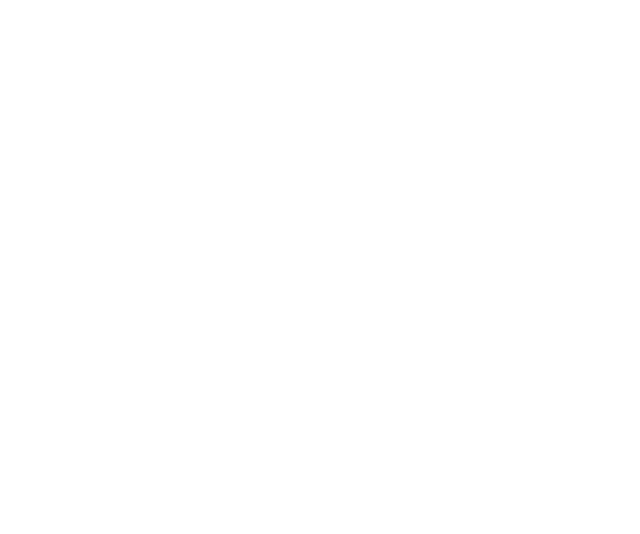
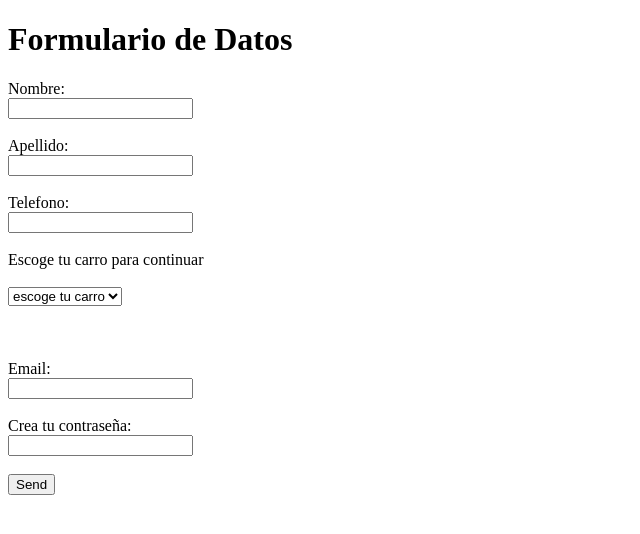
Before and after one commit to anadurand/leccion13, a plain HTML site: page index.html in a window 1280 px wide. Shown: the whole page, without its empty margins (0-640 px from the left). Drawn offline with Linux system fonts and the light colour scheme.

Commit message:
leccion 13 formulario

```diff
--- a/index.html
+++ b/index.html
@@ -7,6 +7,45 @@
   <title>Document</title>
 </head>
 <body>
+<h1>Formulario de Datos</h1>
+<section>
+  <form action="" onsubmit="return validacion()">
+    <div>
+      <label for="nombre">Nombre:</label><br>
+      <input id="nombre" type="text" required>
+    </div><br>
+    <div>
+      <label for="apellido">Apellido:</label><br>
+      <input id="apellido" type="text" required>
+    </div><br>
+    <div>
+      <label for="telef">Telefono:</label><br>
+      <input id="telef" type="text" pattern="\d{9}$" required>
+    </div><br>
+    <div>
+      Escoge tu carro para continuar
+      <br><br>
+      <select required>
+        <option value="">escoge tu carro</option>
+        <option value="1">Volvo</option>
+        <option value="2">Mercedes</option>
+        <option value="3">Audi</option>
+        <option value="4">Saab</option>
+      </select>
+    </div><br><br><br>
+    <div>
+      <label for="email">Email:</label><br>
+      <input id="email" type="email" required>
+    </div><br>
+    <div>
+      <label for="password">Crea tu contraseña:</label><br>
+      <input id="password" type="password" pattern="(?=.*\d)(?=.*[a-z])(?=.*[A-Z])\w\S{6,}" required>
+    </div><br>
+    <button type="submit">Send</button>
+  </form>
+</section>
+<script src="asset/js/javascript.js">
 
+</script>
 </body>
 </html>
```
Also changed, not shown: assets/js/javascript.js (+8 -0 lines).
